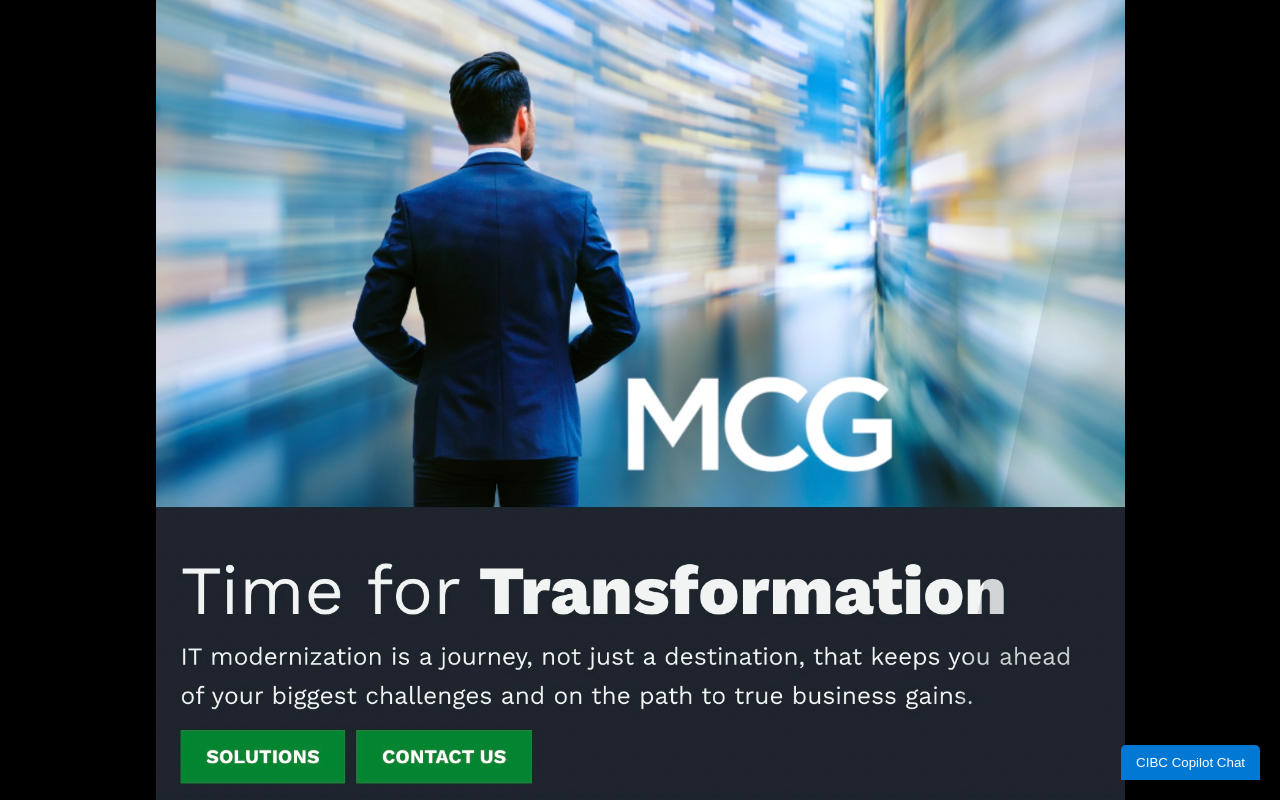
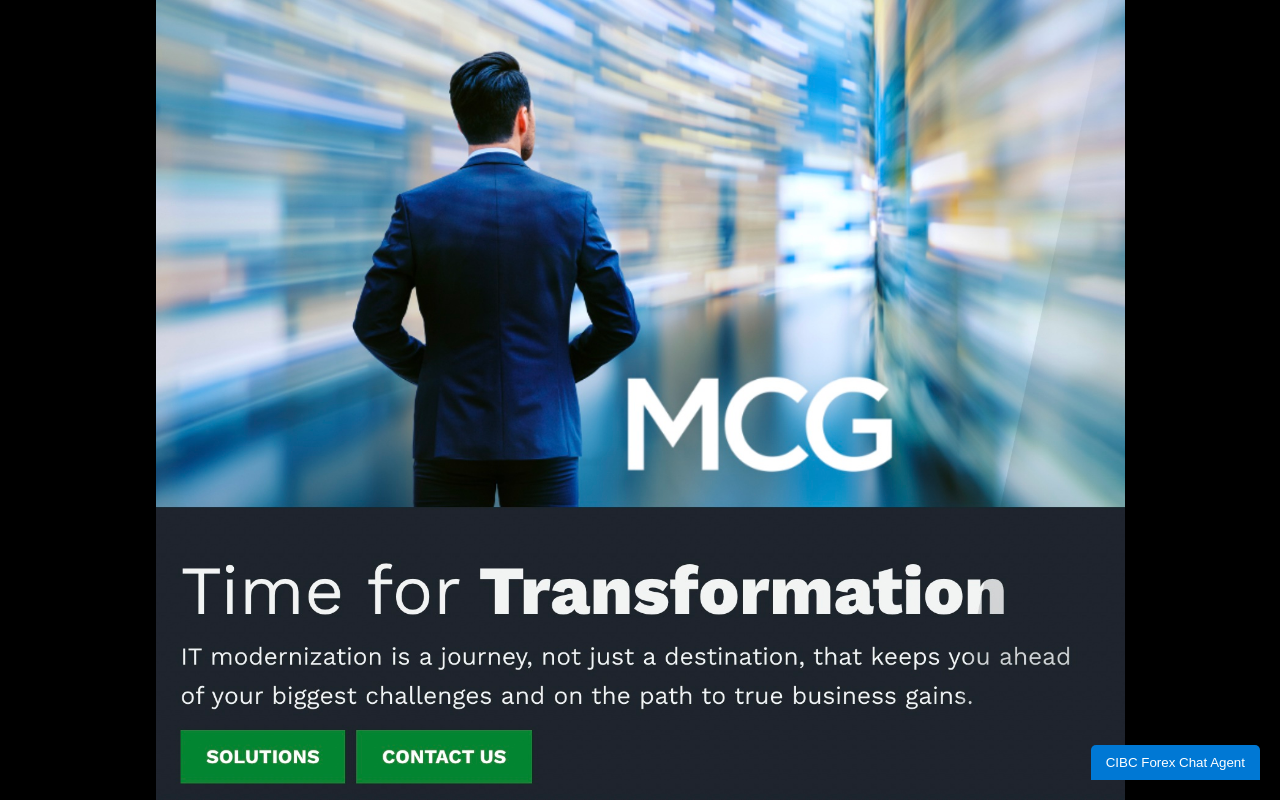
Before and after one commit to bgree13/azure-copilot-app, a website: page public/index.html in a window 1280 px wide. Drawn offline with Linux system fonts and the light colour scheme.

Commit message:
update chat agent name

```diff
--- a/public/index.html
+++ b/public/index.html
@@ -73,7 +73,7 @@
 
   <div class="hero"></div>
 
-  <button class="chat-toggle" onclick="toggleChat()">CIBC Copilot Chat</button>
+  <button class="chat-toggle" onclick="toggleChat()">CIBC Forex Chat Agent</button>
 
   <div class="chat-container" id="chatBox">
     <div class="iframe-wrapper">
```
